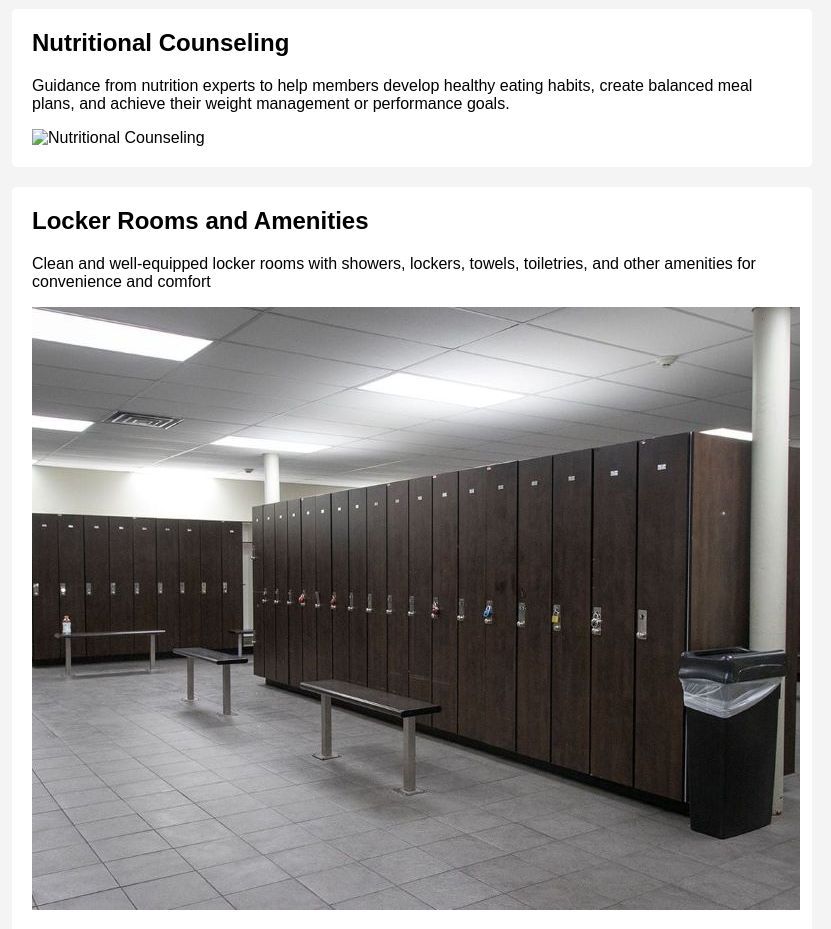
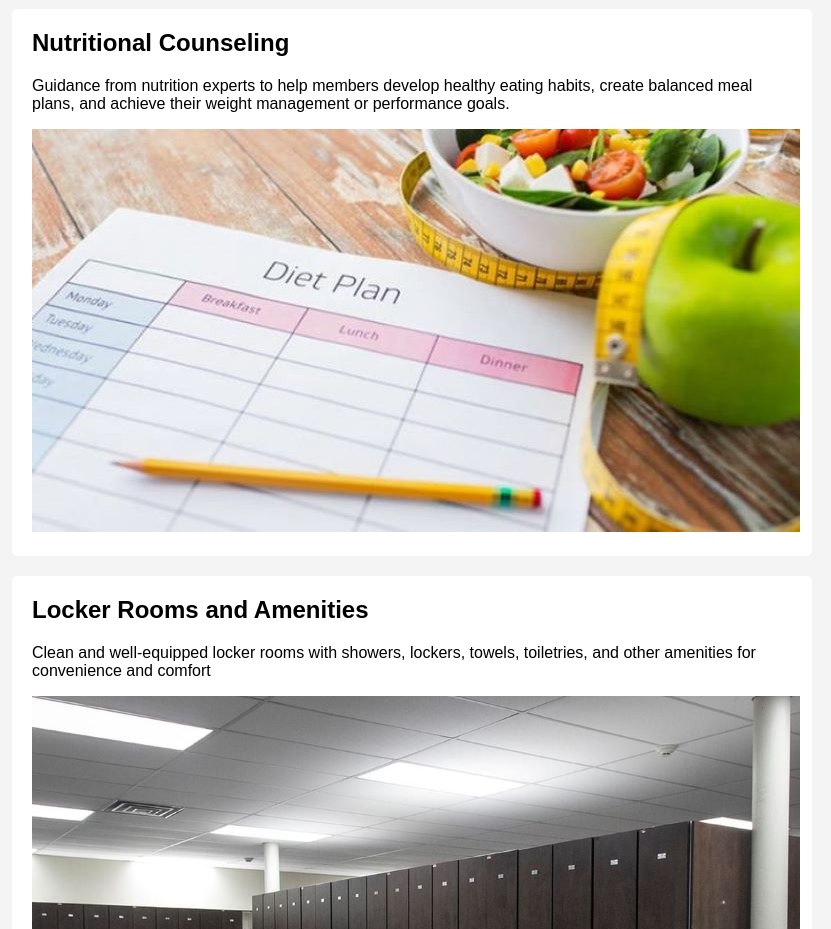
Before and after one commit to deepakc13/web, a plain HTML site: page services.html in a window 1280 px wide. Shown: the part 3360-4289 px from the top of the page, without its empty margins (228-1059 px from the left). Drawn offline with Linux system fonts and the light colour scheme.

Commit message:
Update services.html

```diff
--- a/services.html
+++ b/services.html
@@ -106,7 +106,7 @@
         <div class="service">
             <h2>Nutritional Counseling</h2>
             <p>Guidance from nutrition experts to help members develop healthy eating habits, create balanced meal plans, and achieve their weight management or performance goals.</p>
-            <img src="nutrition.jpgg"  alt="Nutritional Counseling" >
+            <img src="nutrition.jpg"  alt="Nutritional Counseling" >
         </div>
         <div class="service">
             <h2>Locker Rooms and Amenities</h2>
```
